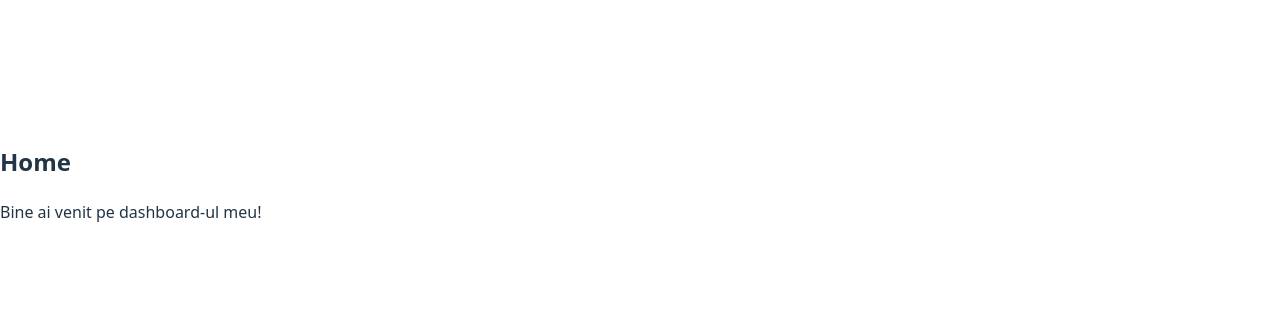
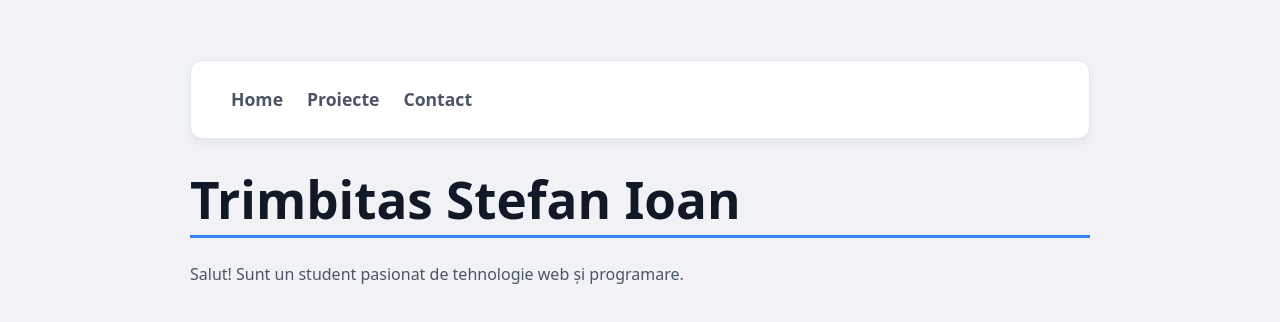
Before and after one commit to stefant27/Programare-Web, a React (Vite) app: page / in a window 1280 px wide. Shown: the part 218-540 px from the top of the page. Built offline with nearby package versions, Linux system fonts and the light colour scheme.

Commit message:
feat: meniu navigare cu link + css + modificare app

```diff
--- a/src/App.css
+++ b/src/App.css
@@ -10,35 +10,52 @@ body {
   color: #1a1a1a;
   line-height: 1.6;
   padding: 2rem;
-  display: flex;
-  justify-content: center;
 }
 
 #root {
   width: 100%;
   max-width: 900px;
-}
-
-#root > div {
+  margin: 0 auto;
   display: flex;
   flex-direction: column;
   gap: 2rem;
 }
 
-div > div:not(.dashboard-header):not(.contact-form-feedback):not(.clock-card):not(.card-container):not(.card) {
+nav {
+  display: flex;
+  gap: 1.5rem;
   background: #ffffff;
-  padding: 2.5rem;
+  padding: 1.5rem 2.5rem;
+  border-radius: 12px;
+  box-shadow: 0 4px 6px rgba(0, 0, 0, 0.05);
+  border: 1px solid #e2e8f0;
+}
+
+nav a {
+  text-decoration: none;
+  color: #4b5563;
+  font-weight: 600;
+  font-size: 1.1rem;
+  transition: color 0.2s;
+}
+
+nav a:hover {
+  color: #3b82f6;
+}
+
+.clock-card,
+.card,
+form,
+.project-list,
+.todo-list {
+  background: #ffffff;
+  padding: 2rem;
   border-radius: 12px;
   box-shadow: 0 4px 6px rgba(0, 0, 0, 0.05);
   border: 1px solid #e2e8f0;
 }
 
 .clock-card {
-  background: #ffffff;
-  padding: 2rem;
-  border-radius: 12px;
-  box-shadow: 0 4px 6px rgba(0, 0, 0, 0.05);
-  border: 1px solid #e2e8f0;
   text-align: center;
 }
 
@@ -54,9 +71,10 @@ h1, h2, h3 {
   margin-bottom: 0.75rem;
 }
 
-h1 {
+h1, h2 {
   border-bottom: 3px solid #3b82f6;
   padding-bottom: 0.5rem;
+  margin-bottom: 1.5rem;
 }
 
 p {
@@ -95,12 +113,15 @@ button {
   cursor: pointer;
   font-weight: 600;
   font-size: 1rem;
-  margin-right: 0.5rem;
+  transition: background-color 0.2s;
+}
+
+button:hover {
+  background-color: #2563eb;
 }
 
 ul {
   list-style: none;
-  margin-top: 1.5rem;
 }
 
 li {
@@ -112,29 +133,27 @@ li {
   border: 1px solid #e2e8f0;
   border-radius: 8px;
   margin-bottom: 0.75rem;
-  width: 100%;
 }
 
 li button {
   background-color: #ef4444;
-  margin-right: 0;
   padding: 0.5rem 1rem;
   font-size: 0.9rem;
+}
+
+li button:hover {
+  background-color: #dc2626;
 }
 
 .card-container {
   display: grid;
   grid-template-columns: repeat(auto-fill, minmax(250px, 1fr));
   gap: 1.5rem;
-  margin-top: 1rem;
-  margin-bottom: 1rem;
+  margin-top: 1.5rem;
 }
 
 .card {
-  background: #f8fafc;
   padding: 1.5rem;
-  border-radius: 8px;
-  border: 1px solid #e2e8f0;
   display: flex;
   flex-direction: column;
 }
@@ -145,7 +164,3 @@ li button {
   margin-bottom: 0.5rem;
   border-bottom: none;
 }
-
-.card p {
-  margin-bottom: 0;
-}
--- a/src/App.jsx
+++ b/src/App.jsx
@@ -2,9 +2,13 @@ import { BrowserRouter, Routes, Route } from 'react-router';
 import Home from './pages/Home';
 import Projects from './pages/Projects';
 import Contact from './pages/Contact';
+import Navbar from './Navbar';
+import './App.css';
+
 function App() {
   return (
     <BrowserRouter>
+      <Navbar />
       <Routes>
         <Route path="/" element={<Home />} />
         <Route path="/projects" element={<Projects />} />
@@ -13,4 +17,5 @@ function App() {
     </BrowserRouter>
   );
 }
+
 export default App;
--- /dev/null
+++ b/src/Navbar.jsx
@@ -0,0 +1,11 @@
+import { Link } from 'react-router';
+function Navbar() {
+ return (
+ <nav>
+ <Link to="/">Home</Link>
+ <Link to="/projects">Proiecte</Link>
+ <Link to="/contact">Contact</Link>
+ </nav>
+ );
+}
+export default Navbar;
--- a/src/pages/Home.jsx
+++ b/src/pages/Home.jsx
@@ -1,9 +1,10 @@
 function Home() {
- return (
- <div>
- <h2>Home</h2>
- <p>Bine ai venit pe dashboard-ul meu!</p>
- </div>
- );
+  return (
+    <div className="dashboard-header">
+      <h1>Trimbitas Stefan Ioan</h1>
+      <p>Salut! Sunt un student pasionat de tehnologie web și programare.</p>
+    </div>
+  );
 }
+
 export default Home;
```
Lines whose indentation alone changed are shown as unchanged.
